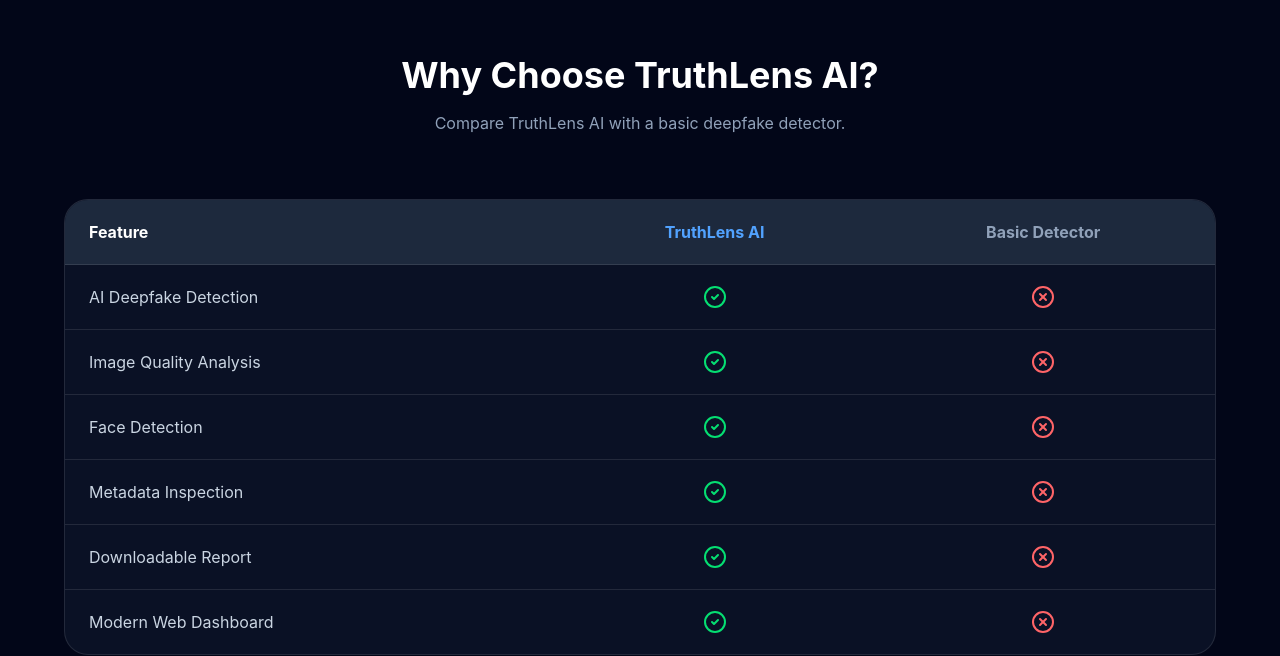
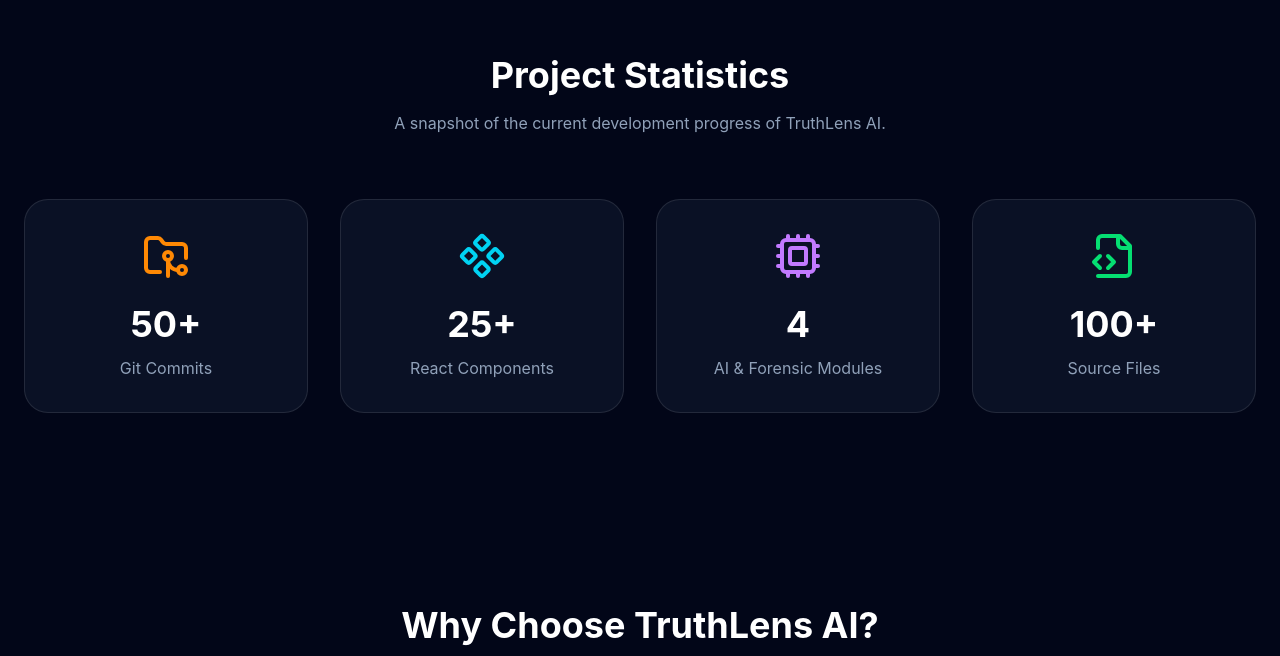
Before and after one commit to aryansingh192005/truthlens-ai, a React (Vite) app in the folder client/: page / in a window 1280 px wide. Shown: the part 4181-4837 px from the top of the page. Built offline with nearby package versions, Linux system fonts and the light colour scheme.

Commit message:
feat: add project statistics section

```diff
--- /dev/null
+++ b/client/src/components/FutureRoadmap.jsx
@@ -0,0 +1,59 @@
+import { Rocket, CheckCircle2 } from "lucide-react";
+
+export default function FutureRoadmap() {
+  const roadmap = [
+    "Video Deepfake Detection",
+    "Audio Deepfake Detection",
+    "Batch Image Analysis",
+    "Drag & Drop Multiple Files",
+    "AI Heatmap Visualization",
+    "REST API Authentication",
+    "Cloud Deployment",
+    "Docker Support",
+  ];
+
+  return (
+    <section className="bg-slate-950 px-6 py-24">
+      <div className="mx-auto max-w-6xl rounded-3xl border border-white/10 bg-slate-900/70 p-10">
+
+        <div className="mb-12 text-center">
+
+          <Rocket
+            size={50}
+            className="mx-auto text-blue-400"
+          />
+
+          <h2 className="mt-6 text-4xl font-bold text-white">
+            Future Roadmap
+          </h2>
+
+          <p className="mt-4 text-slate-400">
+            Planned improvements for future versions of TruthLens AI.
+          </p>
+
+        </div>
+
+        <div className="grid gap-6 md:grid-cols-2">
+
+          {roadmap.map((item) => (
+            <div
+              key={item}
+              className="flex items-center gap-4 rounded-2xl border border-white/10 bg-slate-800 p-5"
+            >
+              <CheckCircle2
+                className="text-green-400"
+                size={24}
+              />
+
+              <span className="text-slate-200">
+                {item}
+              </span>
+            </div>
+          ))}
+
+        </div>
+
+      </div>
+    </section>
+  );
+}
--- /dev/null
+++ b/client/src/components/ProjectStats.jsx
@@ -0,0 +1,86 @@
+import {
+  FolderGit2,
+  Component,
+  Cpu,
+  FileCode2,
+} from "lucide-react";
+
+export default function ProjectStats() {
+  const stats = [
+    {
+      icon: FolderGit2,
+      value: "50+",
+      label: "Git Commits",
+      color: "text-orange-400",
+    },
+    {
+      icon: Component,
+      value: "25+",
+      label: "React Components",
+      color: "text-cyan-400",
+    },
+    {
+      icon: Cpu,
+      value: "4",
+      label: "AI & Forensic Modules",
+      color: "text-purple-400",
+    },
+    {
+      icon: FileCode2,
+      value: "100+",
+      label: "Source Files",
+      color: "text-green-400",
+    },
+  ];
+
+  return (
+    <section className="bg-slate-950 px-6 py-24">
+      <div className="mx-auto max-w-7xl">
+
+        <div className="mb-16 text-center">
+
+          <h2 className="text-4xl font-bold text-white">
+            Project Statistics
+          </h2>
+
+          <p className="mt-4 text-slate-400">
+            A snapshot of the current development progress of TruthLens AI.
+          </p>
+
+        </div>
+
+        <div className="grid gap-8 md:grid-cols-2 xl:grid-cols-4">
+
+          {stats.map((item, index) => {
+            const Icon = item.icon;
+
+            return (
+              <div
+                key={index}
+                className="rounded-3xl border border-white/10 bg-slate-900/70 p-8 text-center transition duration-300 hover:-translate-y-2 hover:border-blue-500"
+              >
+                <div className="flex justify-center">
+                  <Icon
+                    size={48}
+                    className={item.color}
+                  />
+                </div>
+
+                <h3 className="mt-6 text-4xl font-bold text-white">
+                  {item.value}
+                </h3>
+
+                <p className="mt-3 text-slate-400">
+                  {item.label}
+                </p>
+
+              </div>
+            );
+          })}
+
+        </div>
+
+      </div>
+    </section>
+  );
+}
--- a/client/src/pages/Home.jsx
+++ b/client/src/pages/Home.jsx
@@ -5,9 +5,11 @@
 import TechStack from "../components/TechStack";
 import PerformanceMetrics from "../components/PerformanceMetrics";
 import SupportedFormats from "../components/SupportedFormats";
+import ProjectStats from "../components/ProjectStats";
 import ComparisonTable from "../components/ComparisonTable";
 import ProjectTimeline from "../components/ProjectTimeline";
 import VersionHistory from "../components/VersionHistory";
+import FutureRoadmap from "../components/FutureRoadmap";
 import HowItWorks from "../components/HowItWorks";
 import CTA from "../components/CTA";
 import UploadSection from "../components/UploadSection";
@@ -38,11 +40,15 @@
 
         <SupportedFormats />
 
+        <ProjectStats />
+
         <ComparisonTable />
 
         <ProjectTimeline />
 
         <VersionHistory />
+
+        <FutureRoadmap />
 
         <HowItWorks />
 
```
